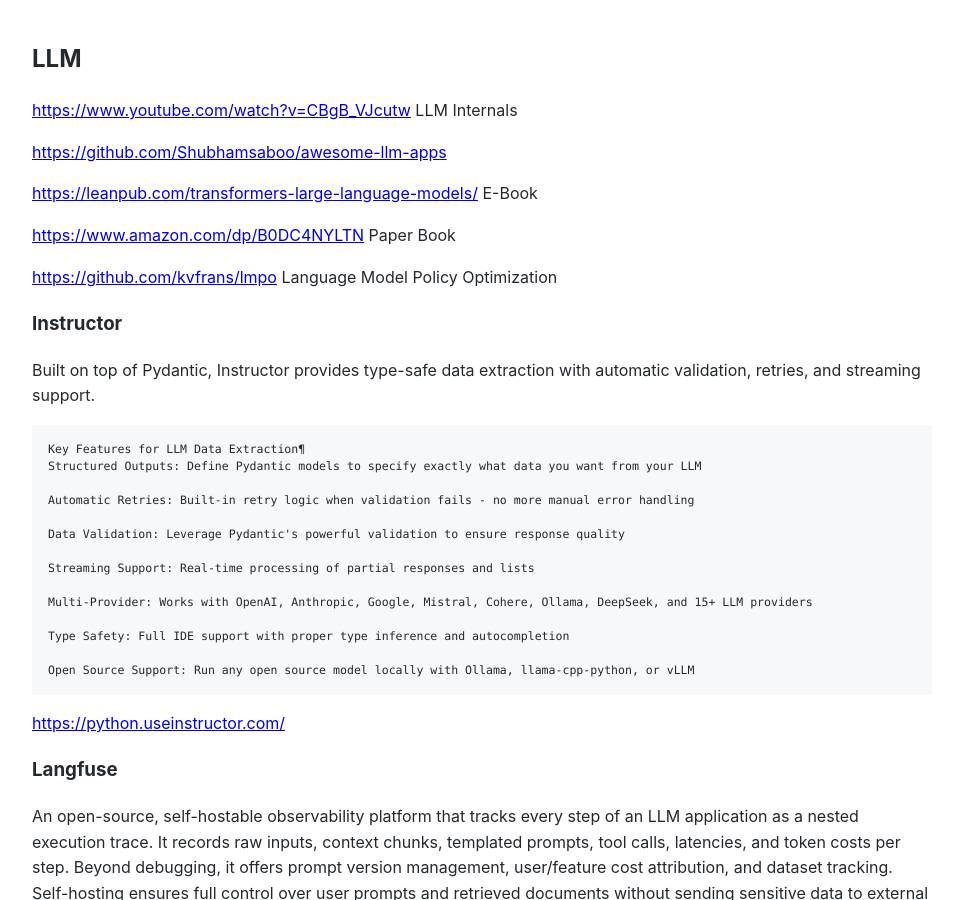
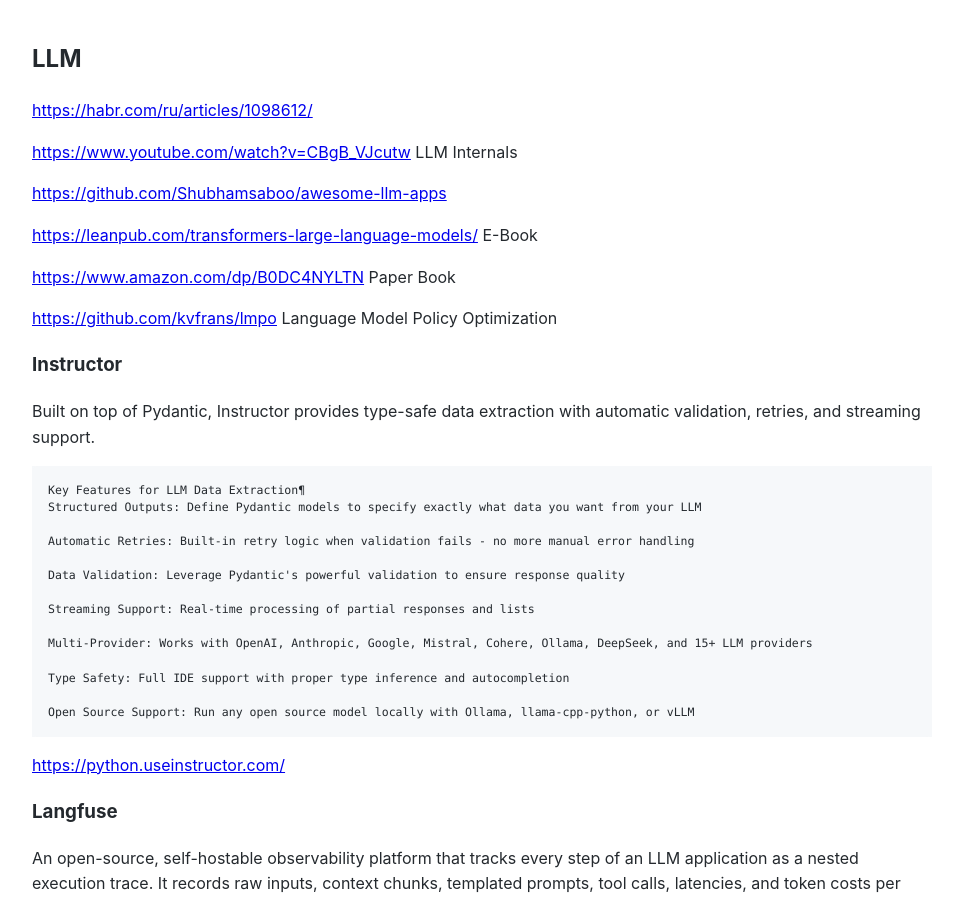
Before and after one commit to Michael-Lubinsky/michael-lubinsky.github.com, a Jekyll site: the page built from ml/llm.md, in a window 1280 px wide and 900 px high. Shown: the whole window, without its empty margins (158-1116 px from the left). Built offline with Jekyll 4.4.1, drawn with Linux system fonts in a browser that asks for light colours; our own code applies the rules of GitHub Pages for plain Markdown files.

Commit message:
Add links to LLM resources in ml/llm.md

```diff
--- a/ml/llm.md
+++ b/ml/llm.md
@@ -1,5 +1,6 @@
 ## LLM
 
+<https://habr.com/ru/articles/1098612/>
 
 <https://www.youtube.com/watch?v=CBgB_VJcutw> LLM Internals
 
```
